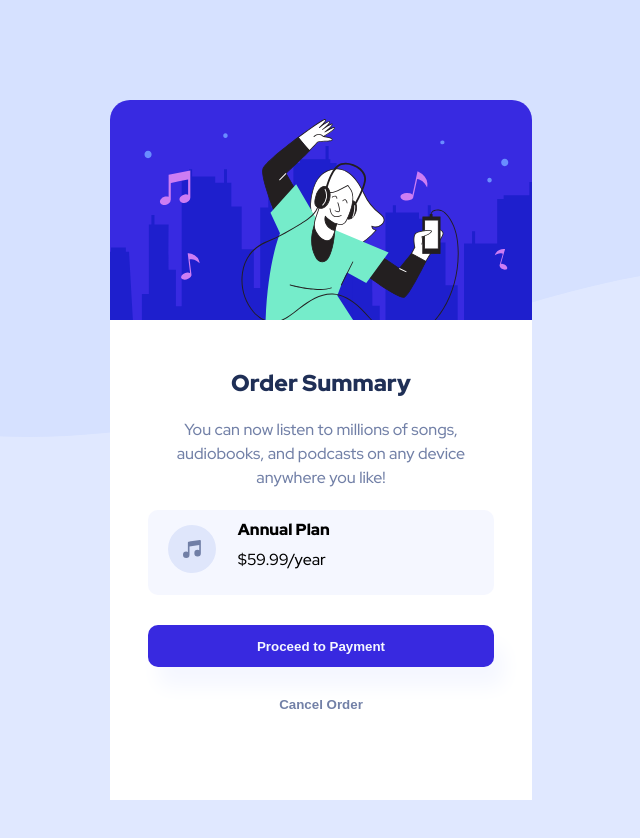
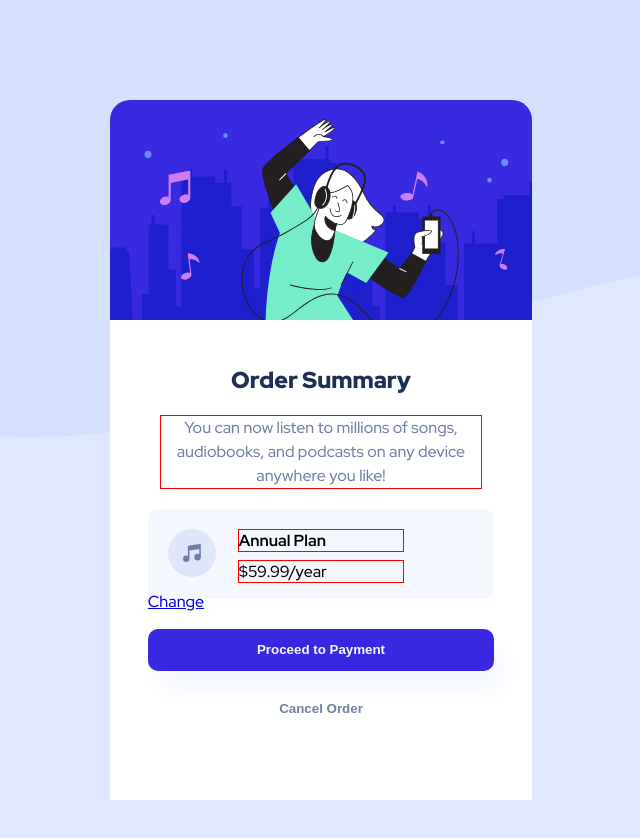
Before and after one commit to Aubzz/Order-Summary-Component, a plain HTML site: page index.html in a window 1280 px wide. Shown: the whole page, without its empty margins (319-959 px from the left). Drawn offline with Linux system fonts and the light colour scheme.

Commit message:
Fixed the margin

```diff
--- a/index.html
+++ b/index.html
@@ -28,9 +28,9 @@
       </p>
       <div class="order-payment">
         <h4>Annual Plan</h4>
-        <div>
-          <p class="order-price">$59.99/year</p>
-          <!-- <a href="#">Change</a> -->
+        <p class="order-price">$59.99/year</p>
+        <div class="change">
+          <a href="#">Change</a>
         </div>
       </div>
       <button class="btn-payment">Proceed to Payment</button>
--- a/style.css
+++ b/style.css
@@ -52,11 +52,11 @@ img {
 .order-payment {
   background-color: hsl(225, 100%, 98%);
   background-image: url(./images/icon-music.svg);
-  background-position: 20px 15px;
+  background-position: 20px 20px;
   background-repeat: no-repeat;
   border-radius: 10px;
   width: 82%;
-  height: 85px;
+  height: 90px;
 }
 
 .playlist {
@@ -64,27 +64,22 @@ img {
   line-height: 1.5;
   margin: 20px 50px;
   text-align: center;
+  font-size: 16px;
 }
 
-/*
-div a {
+h4 {
+  font-weight: 700;
+  margin: 20px 90px 5px 90px;
   border: 1px solid red;
-  width: 91%;
-
-  display: flex;
-  /* flex-direction: column;
-  justify-content: flex-end;
-  align-items: center;
-}
-*/
-h4 {
-  font-weight: 800;
-}
-h4,
-p {
-  margin: 9px 90px;
 }
 
+p {
+  margin: 8px 90px;
+  border: 1px solid red;
+}
+
+.change {
+}
 .btn-payment {
   background-color: hsl(245, 75%, 52%);
   border: none;
@@ -92,7 +87,7 @@ p {
   color: hsl(225, 100%, 98%);
   width: 82%;
   height: 6%;
-  font-weight: 700;
+  font-weight: 800;
   margin: 30px;
   box-shadow: 10px 20px 20px hsl(225, 100%, 98%);
   cursor: pointer;
```
